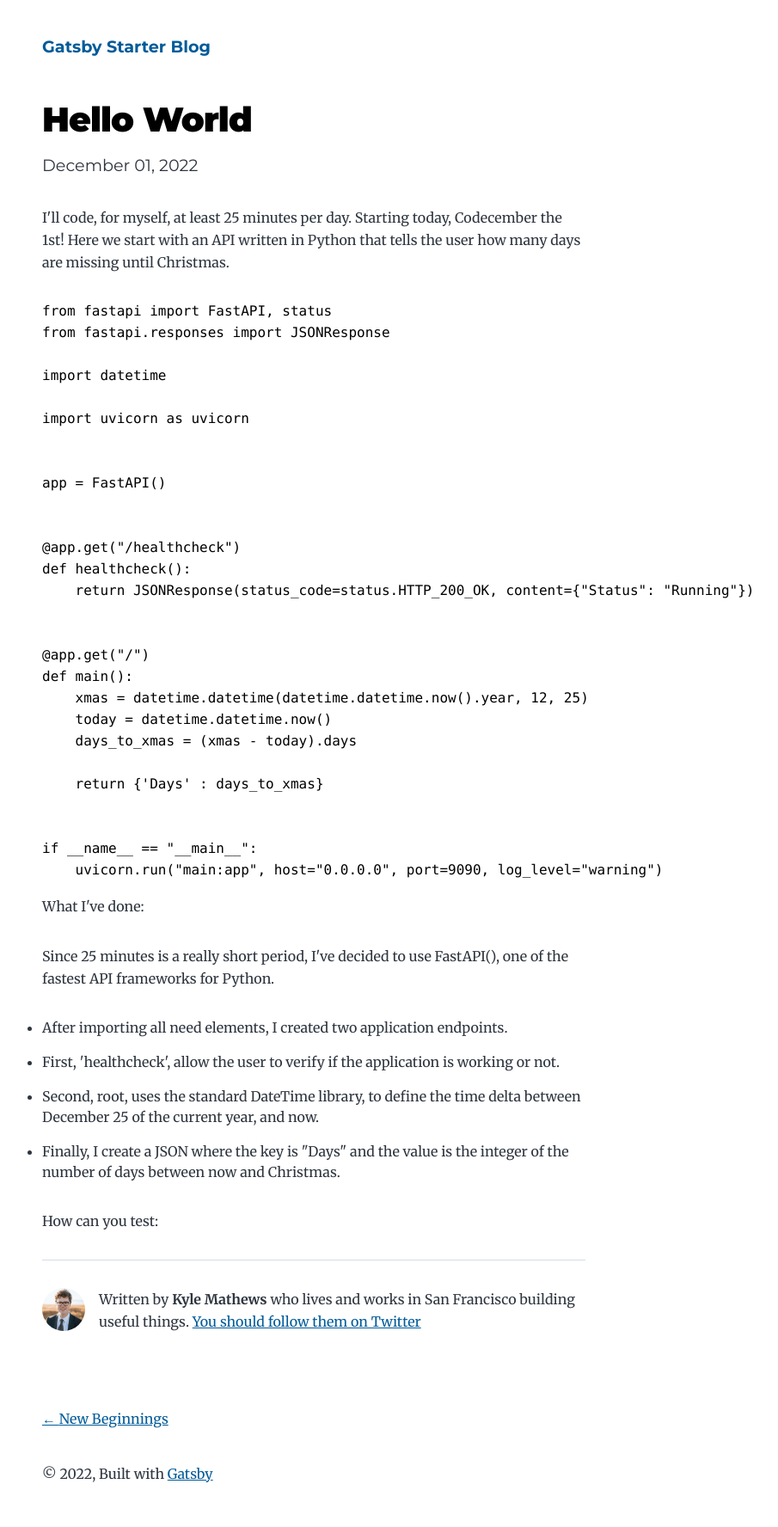
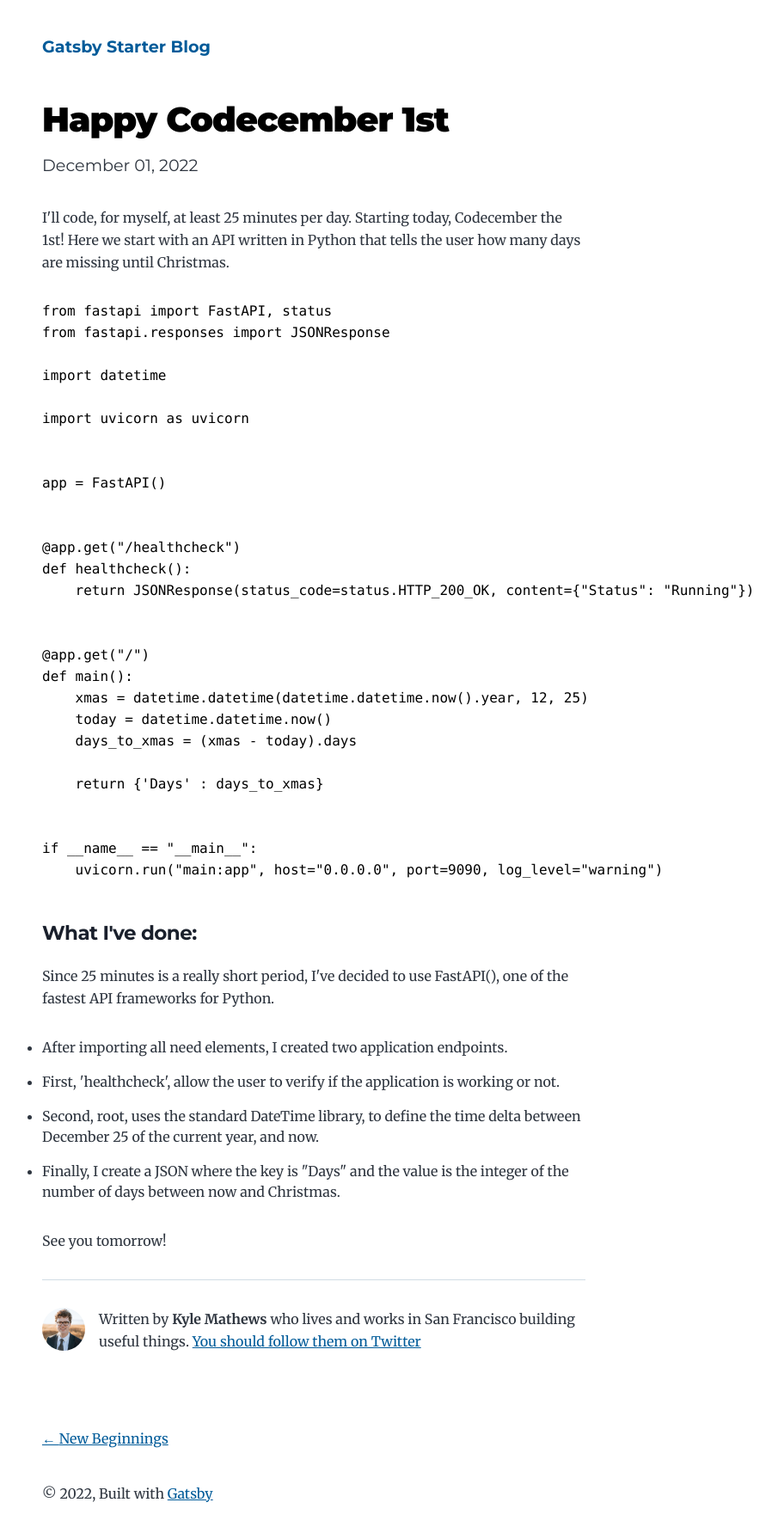
Before and after one commit to girolamodaschio/blog, a Gatsby site: page /hello-world/ in a window 1280 px wide. Shown: the whole page at 86% size, without its empty margins (275-1180 px from the left). Built offline with nearby package versions, Linux system fonts and the light colour scheme; Gatsby itself is replaced by a stand-in of ours; some packages are replaced by stand-ins of ours; code samples lack their colours.

Commit message:
Update index.md

````diff
--- a/content/blog/hello-world/index.md
+++ b/content/blog/hello-world/index.md
@@ -1,9 +1,7 @@
 ---
-title: Hello World
+title: Happy Codecember 1st
 date: "2022-12-01T08:12:03.284Z"
-description: "12/01"
 ---
-
 I'll code, for myself, at least 25 minutes per day.
 Starting today, Codecember the 1st!
 Here we start with an API written in Python that tells the user how many days are missing until Christmas.
@@ -39,7 +37,7 @@ if __name__ == "__main__":
 ```
 
 
-What I've done:
+#### What I've done:
 
 Since 25 minutes is a really short period, I've decided to use FastAPI(), one of the fastest API frameworks for Python.
 * After importing all need elements, I created two application endpoints.
@@ -47,4 +45,6 @@ Since 25 minutes is a really short period, I've decided to use FastAPI(), one of
 * Second, root, uses the standard DateTime library, to define the time delta between December 25 of the current year, and now.
 * Finally, I create a JSON where the key is "Days" and the value is the integer of the number of days between now and Christmas.
 
-How can you test:
+
+
+See you tomorrow!
````
